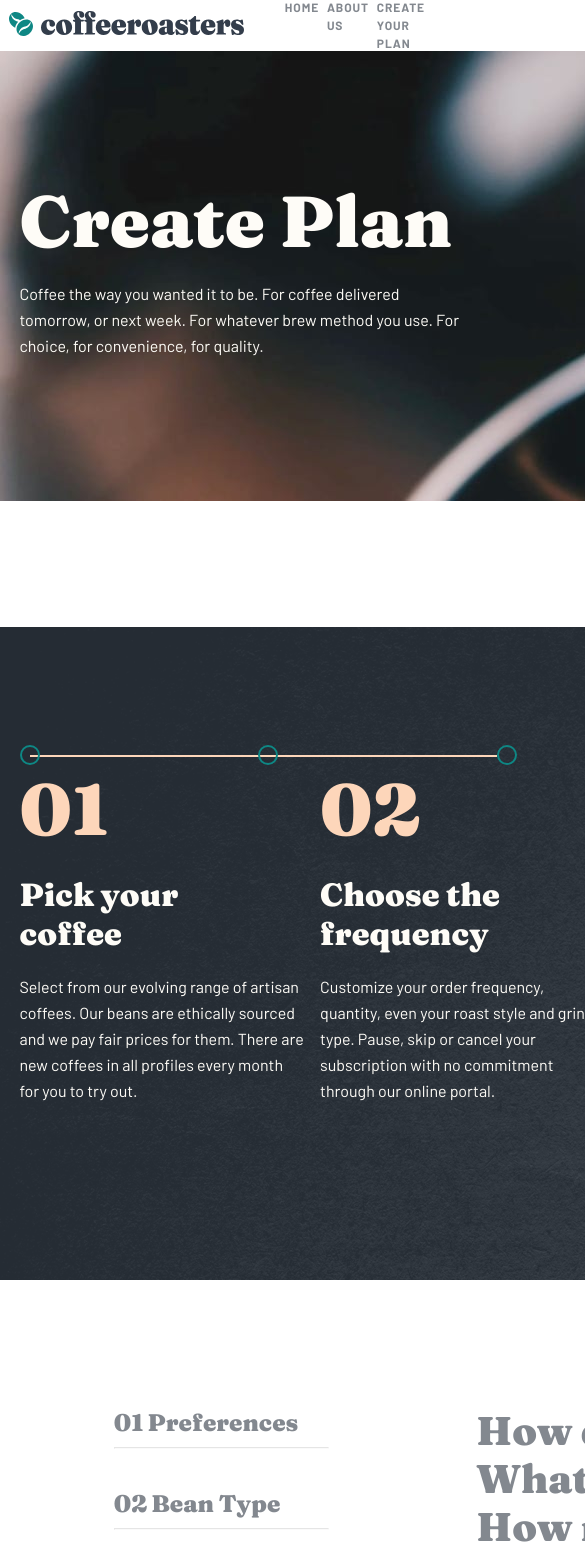
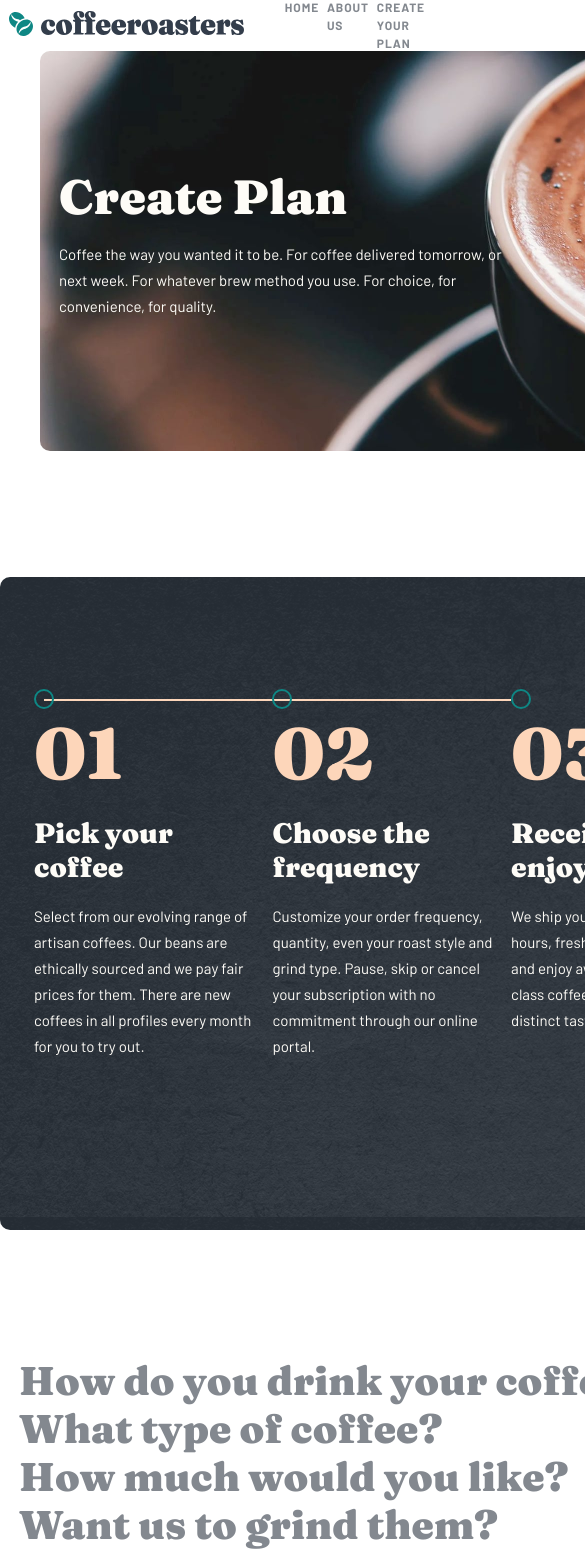
Before and after one commit to GYauck/coffee-shop, a React (Create React App) app: page /subscribe in a window 390 px wide. Shown: the top 1554 px of the page, 585 px wide, since content can reach past the window. Built offline with nearby package versions, Linux system fonts and the light colour scheme.

Commit message:
subscribe responsive tablet

```diff
--- a/src/Pages/AboutUs/AboutUs.tsx
+++ b/src/Pages/AboutUs/AboutUs.tsx
@@ -3,7 +3,6 @@ import style from "./aboutUs.module.css"
 import data from "../../data.json";
 
 const AboutUs = () => {
-  const [images] = useState(data.aboutUs)
   const [icons] = useState(data.aboutUs.icons)
   const [cards] = useState(data.aboutUs.cards)
   console.log(window.innerWidth)
--- a/src/Pages/Subscribe/Subscribe.tsx
+++ b/src/Pages/Subscribe/Subscribe.tsx
@@ -2,7 +2,6 @@ import { useContext, useState } from "react";
 import Line from "../../Commons/Line/Line";
 import style from "./subscribe.module.css";
 import data from "../../data.json";
-import { Link } from "react-router-dom";
 import Accordion from "../../Components/Accordion/Accordion";
 import OrderSummary from "../../Components/OrderSummary/OrderSummary";
 import Button from "../../Commons/Button/Button";
--- a/src/Pages/Subscribe/subscribe.module.css
+++ b/src/Pages/Subscribe/subscribe.module.css
@@ -24,16 +24,16 @@
 }
 
 .firstH1 {
-    color: #FEFCF7;
-    font-family: 'Fraunces';
+  color: #fefcf7;
+  font-family: "Fraunces";
   font-weight: 900;
   font-size: 72px;
   margin: 0;
 }
 
 .firstDescription {
-    color: #FEFCF7;
-    font-family: 'Barlow';
+  color: #fefcf7;
+  font-family: "Barlow";
   font-weight: 400;
   font-size: 16px;
   line-height: 26px;
@@ -68,23 +68,23 @@
 }
 
 .secondNumber {
-    color: #FDD6BA;
-    font-family: 'Fraunces', serif;
+  color: #fdd6ba;
+  font-family: "Fraunces", serif;
   font-weight: 900;
   font-size: 72px;
 }
 
 .secondTitle {
   width: 255px;
-    color: #FEFCF7;
-    font-family: 'Fraunces', serif;
+  color: #fefcf7;
+  font-family: "Fraunces", serif;
   font-weight: 900;
   font-size: 32px;
 }
 
 .secondDescription {
-    color: #FEFCF7;
-    font-family: 'Barlow', sans-serif;
+  color: #fefcf7;
+  font-family: "Barlow", sans-serif;
   font-weight: 400;
   font-size: 16px;
   line-height: 26px;
@@ -114,31 +114,31 @@
 }
 
 .numberSpan {
-    color: #0E8784;
-    font-family: 'Fraunces';
+  color: #0e8784;
+  font-family: "Fraunces";
   font-weight: 900;
   font-size: 24px;
   line-height: 32px;
 }
 
 .textSpan {
-    color: #333D4B;
-    font-family: 'Fraunces';
+  color: #333d4b;
+  font-family: "Fraunces";
   font-weight: 900;
   font-size: 24px;
   line-height: 32px;
 }
 
 .disabledText {
-    color: #83888F;
-    font-family: 'Fraunces';
+  color: #83888f;
+  font-family: "Fraunces";
   font-weight: 900;
   font-size: 24px;
   line-height: 32px;
 }
 
 hr {
-    background: #83888F;
+  background: #83888f;
   mix-blend-mode: normal;
   opacity: 0.25;
 }
@@ -148,3 +148,47 @@ hr {
   flex-direction: column;
   align-items: flex-end;
 }
+
+/* Responsive  */
+
+@media only screen and (max-width: 768px) {
+  .subscribeContainer {
+    width: 768px;
+    display: flex;
+  }
+  .firstContainer {
+    background-image: url("../../assets/plan/tablet/image-hero-blackcup.jpg");
+    background-size: contain;
+    width: 689px;
+    height: 400px;
+    border-radius: 10px;
+  }
+  .firstH1 {
+    font-size: 48px;
+  }
+  .firstDescription {
+    font-size: 15px;
+  }
+  .secondContainer {
+    background-image: url("../../assets/plan/tablet/bg-steps.png");
+    border-radius: 10px;
+    align-items: center;
+  }
+  .secondCenter {
+    margin-left: 0;
+  }
+  .secondCard {
+    width: 223px;
+    height: 367px;
+  }
+  .secondTitle {
+    font-size: 28px;
+    width: 223px;
+  }
+  .secondDescription {
+    font-size: 15px;
+  }
+  .planNavbar {
+    display: none;
+  }
+}
```
Lines whose indentation alone changed are shown as unchanged.
